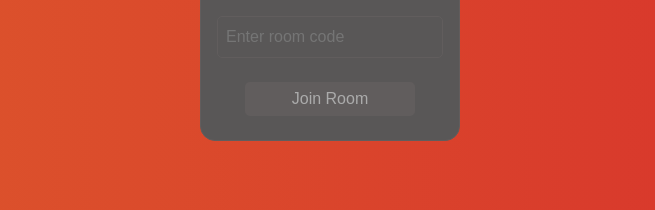
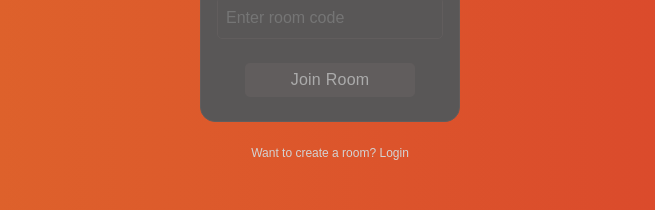
Before and after one commit to Jdd2020/Lunch-Klub, a React (Vite) app in the folder client/: page / in a window 1280 px wide. Shown: the part 425-635 px from the top of the page, without its empty margins (310-965 px from the left). Built offline with nearby package versions, Linux system fonts and the light colour scheme.

Commit message:
LinkText general componenent

```diff
--- a/client/src/auth/login/index.css
+++ /dev/null
@@ -1,11 +0,0 @@
-#forgot-password-text {
-  font-size: 12px;
-  color: #ababab;
-  font-weight: 500;
-}
-
-#forgot-password-text:hover {
-  color: #8b8383;
-  cursor: pointer;
-  text-decoration: underline;
-}
--- a/client/src/auth/login/index.tsx
+++ b/client/src/auth/login/index.tsx
@@ -2,9 +2,9 @@ import logo from "../../assets/lunch-klub.svg";
 import Button from "../../component/button";
 import Card from "../../component/card";
 import CenterAlign from "../../component/containers/center-align";
+import LinkText from "../../component/link-text";
 import TextInput from "../../component/text-input";
 import colorPallette from "../../constants/colors";
-import "./index.css";
 
 const LoginLanding = () => {
     return (
@@ -42,7 +42,7 @@ const LoginLanding = () => {
                 >
                     Login
                 </Button>
-                <div id="forgot-password-text">Forgot Password?</div>
+                <LinkText >Forgot Password?</LinkText>
             </Card>
         </CenterAlign>
     )
--- a/client/src/component/Button/index.css
+++ b/client/src/component/Button/index.css
@@ -9,6 +9,7 @@ button {
     font-size: 1rem;
     cursor: pointer;
     width: 75%;
+    letter-spacing: .25px;
 }
 
 button:hover {
--- /dev/null
+++ b/client/src/component/link-text/index.css
@@ -0,0 +1,11 @@
+div .link-text {
+    font-size: 12px;
+    color: #ababab;
+    font-weight: 500;
+}
+
+div .link-text:hover {
+    color: #8b8383;
+    cursor: pointer;
+    text-decoration: underline;
+}
--- /dev/null
+++ b/client/src/component/link-text/index.tsx
@@ -0,0 +1,24 @@
+import './index.css';
+
+type LinkTextProps = {
+    id?: string;
+    className?: string;
+    style?: React.CSSProperties;
+    children?: React.ReactNode;
+    onClick?: () => void;
+}
+
+const LinkText = ({ id, className, style, children, onClick }: LinkTextProps) => {
+    return (
+        <div
+            id={id}
+            className={`${className} link-text`}
+            style={style}
+            onClick={onClick}
+        >
+            {children}
+        </div>
+    );
+};
+
+export default LinkText;
--- a/client/src/constants/colors.ts
+++ b/client/src/constants/colors.ts
@@ -1,8 +1,10 @@
 const colorPallette = {
     backgroundGray: "#595757",
+    textLightGray: "#d3d3d3",
     textGray: "#ababab",
     borderGray: "#615d5d",
     borderHoverGray: "#8b8383",
+    white: "#ffffff",
 };
 
 export default colorPallette;
--- a/client/src/landing/index.tsx
+++ b/client/src/landing/index.tsx
@@ -2,9 +2,15 @@ import logo from "../assets/lunch-klub.svg";
 import Button from "../component/button";
 import Card from "../component/card";
 import CenterAlign from "../component/containers/center-align";
+import LinkText from "../component/link-text";
 import TextInput from "../component/text-input";
+import colorPallette from "../constants/colors";
+
+import { useNavigate } from "react-router-dom";
 
 const Landing = () => {
+    const navigate = useNavigate();
+
     return (
         <CenterAlign
             style={{
@@ -30,8 +36,10 @@ const Landing = () => {
                 >
                     Join Room
                 </Button>
-
             </Card>
+            <LinkText onClick={() => navigate("/login")} style={{
+                color: colorPallette.textLightGray,
+            }}>Want to create a room? Login</LinkText>
         </CenterAlign>
     );
 }
```
